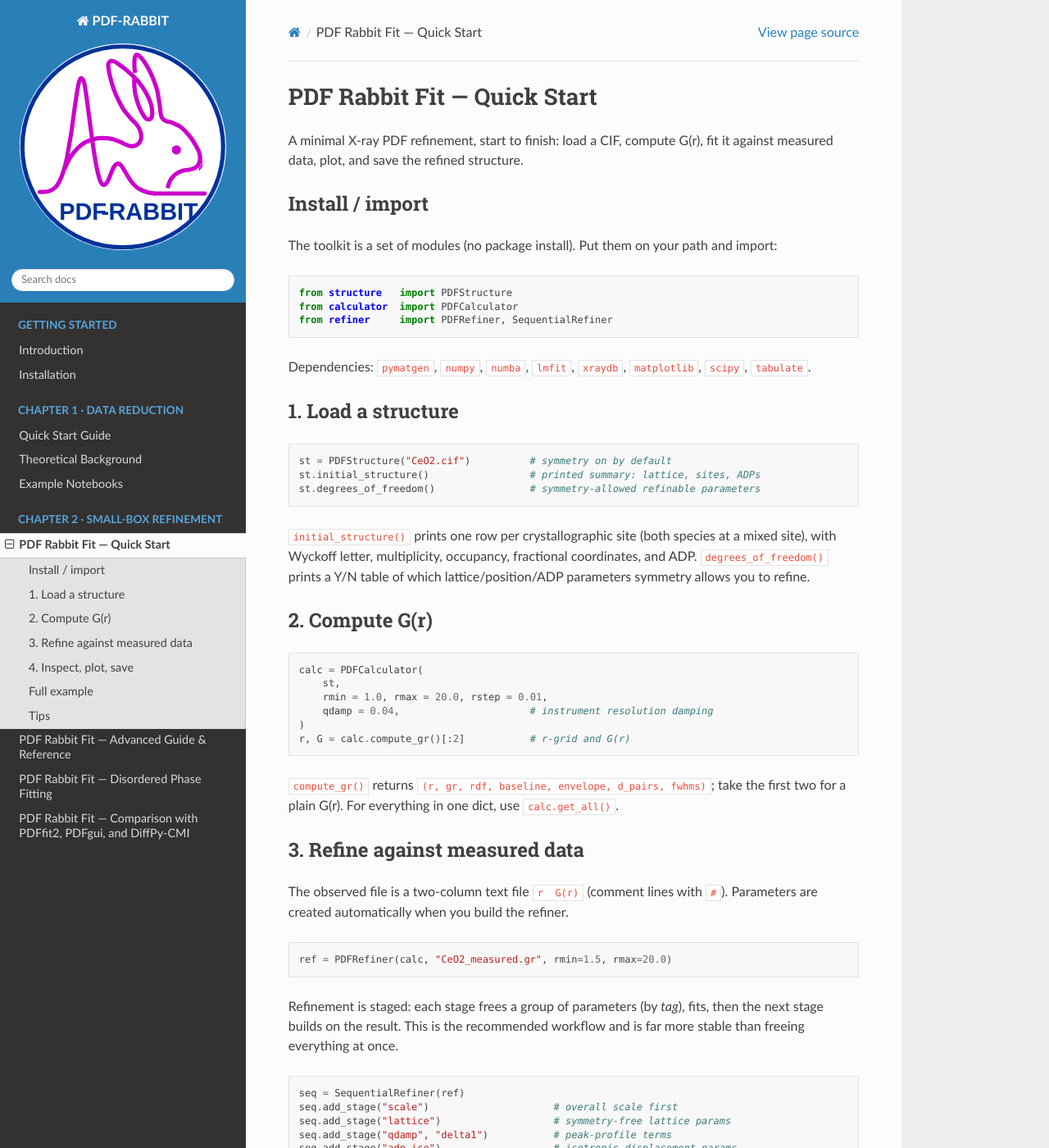
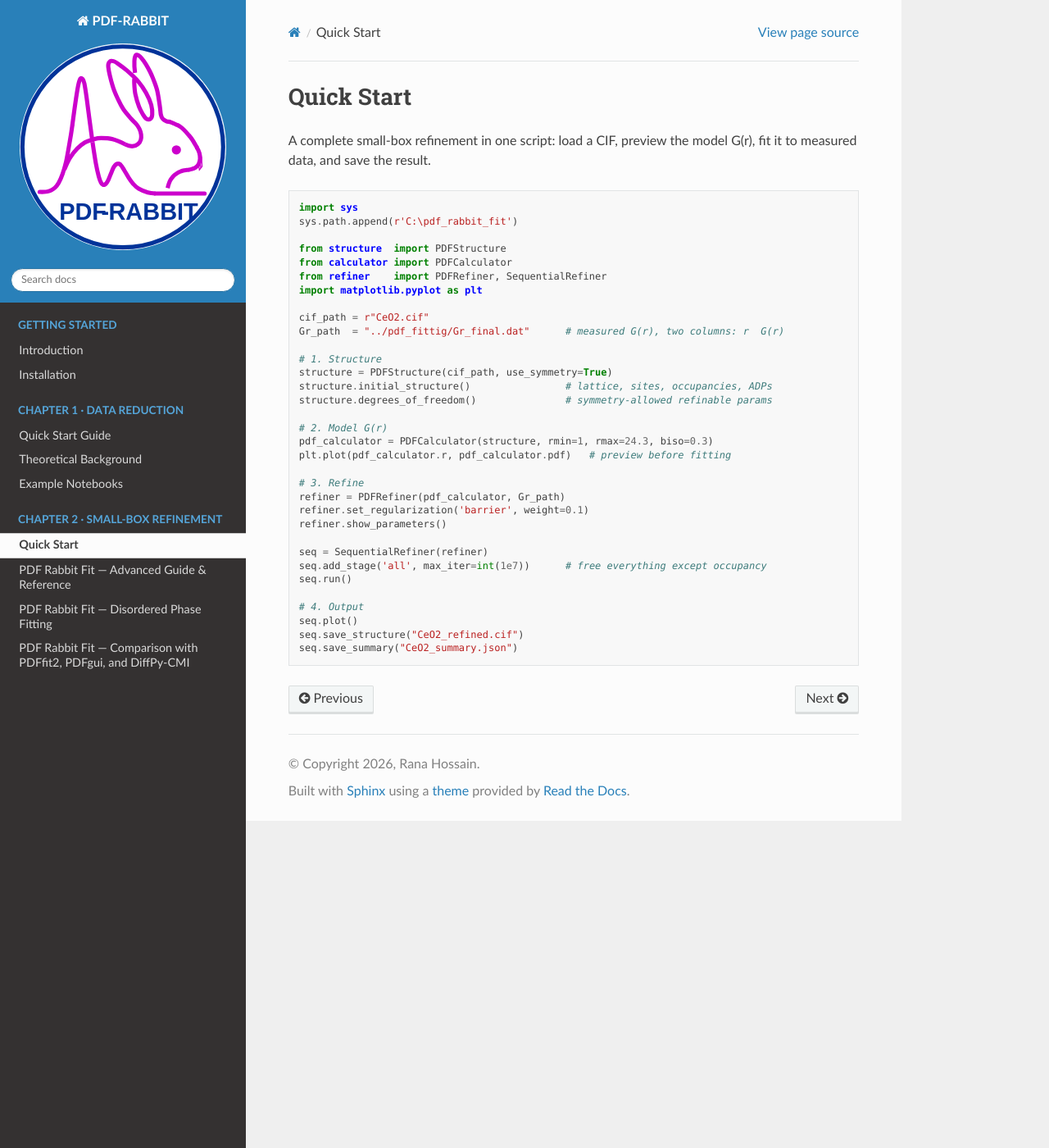
Before and after one commit to Rana-Phy/PDF-RABBIT, a Sphinx documentation site: the page built from docs/rquickstart.md, in a window 1280 px wide and 1400 px high. Shown: the whole window at 82% size. Built offline with Sphinx 7.4.7 and the Read the Docs theme 3.1.0, drawn with Linux system fonts in a browser that asks for light colours; some of the changed text lies outside the part shown.

Commit message:
Update rquickstart.md

````diff
--- a/docs/rquickstart.md
+++ b/docs/rquickstart.md
@@ -1,122 +1,40 @@
-# PDF Rabbit Fit — Quick Start
+# Quick Start
 
-A minimal X-ray PDF refinement, start to finish: load a CIF, compute G(r),
-fit it against measured data, plot, and save the refined structure.
-
-## Install / import
-
-The toolkit is a set of modules (no package install). Put them on your path
-and import:
+A complete small-box refinement in one script: load a CIF, preview the model
+G(r), fit it to measured data, and save the result.
 
 ```python
-from structure   import PDFStructure
-from calculator  import PDFCalculator
-from refiner     import PDFRefiner, SequentialRefiner
-```
+import sys
+sys.path.append(r'C:\pdf_rabbit_fit')
 
-Dependencies: `pymatgen`, `numpy`, `numba`, `lmfit`, `xraydb`, `matplotlib`,
-`scipy`, `tabulate`.
-
-## 1. Load a structure
-
-```python
-st = PDFStructure("CeO2.cif")          # symmetry on by default
-st.initial_structure()                 # printed summary: lattice, sites, ADPs
-st.degrees_of_freedom()                # symmetry-allowed refinable parameters
-```
-
-`initial_structure()` prints one row per crystallographic site (both species
-at a mixed site), with Wyckoff letter, multiplicity, occupancy, fractional
-coordinates, and ADP. `degrees_of_freedom()` prints a Y/N table of which
-lattice/position/ADP parameters symmetry allows you to refine.
-
-## 2. Compute G(r)
-
-```python
-calc = PDFCalculator(
-    st,
-    rmin = 1.0, rmax = 20.0, rstep = 0.01,
-    qdamp = 0.04,                      # instrument resolution damping
-)
-r, G = calc.compute_gr()[:2]           # r-grid and G(r)
-```
-
-`compute_gr()` returns `(r, gr, rdf, baseline, envelope, d_pairs, fwhms)`;
-take the first two for a plain G(r). For everything in one dict, use
-`calc.get_all()`.
-
-## 3. Refine against measured data
-
-The observed file is a two-column text file `r  G(r)` (comment lines with `#`).
-Parameters are created automatically when you build the refiner.
-
-```python
-ref = PDFRefiner(calc, "CeO2_measured.gr", rmin=1.5, rmax=20.0)
-```
-
-Refinement is staged: each stage frees a group of parameters (by *tag*),
-fits, then the next stage builds on the result. This is the recommended
-workflow and is far more stable than freeing everything at once.
-
-```python
-seq = SequentialRefiner(ref)
-seq.add_stage("scale")                     # overall scale first
-seq.add_stage("lattice")                   # symmetry-free lattice params
-seq.add_stage("qdamp", "delta1")           # peak-profile terms
-seq.add_stage("adp_iso")                   # isotropic displacement params
-seq.run()                                  # prints per-stage Rwp + tables
-```
-
-`add_stage(*tags)` frees the listed tag groups for that stage. You can prefix
-an optional **label** (any string that isn't itself a tag/parameter name):
-`seq.add_stage("thermal", "adp_iso")`. Common tags: `scale`, `lattice`,
-`positions`, `adp`, `adp_iso`, `pdf`, `all` (everything *except* occupancy),
-or any individual parameter name. See the Advanced guide for the full list.
-
-## 4. Inspect, plot, save
-
-```python
-print("final Rwp:", ref.calculate_rwp())
-ref.plot()                                 # observed / calculated / difference
-ref.show_parameters()                      # value, stderr, bounds, status
-
-ref.save_structure("CeO2_refined.cif")     # writes refined CIF (ADPs included)
-ref.get_refinement_data("CeO2_fit.txt")    # r, G_obs, G_calc, difference
-ref.save_report("CeO2_report.json")        # parameters + Rwp history
-```
-
-## Full example
-
-```python
 from structure  import PDFStructure
 from calculator import PDFCalculator
 from refiner    import PDFRefiner, SequentialRefiner
+import matplotlib.pyplot as plt
 
-st   = PDFStructure("CeO2.cif")
-calc = PDFCalculator(st, rmin=1.0, rmax=20.0, rstep=0.01, qdamp=0.04)
+cif_path = r"CeO2.cif"
+Gr_path  = "../pdf_fittig/Gr_final.dat"      # measured G(r), two columns: r  G(r)
 
-ref  = PDFRefiner(calc, "CeO2_measured.gr", rmin=1.5, rmax=20.0)
-seq  = SequentialRefiner(ref)
-seq.add_stage("warm-up", "scale")
-seq.add_stage("cell",    "lattice")
-seq.add_stage("profile", "qdamp", "delta1")
-seq.add_stage("thermal", "adp_iso")
+# 1. Structure
+structure = PDFStructure(cif_path, use_symmetry=True)
+structure.initial_structure()                # lattice, sites, occupancies, ADPs
+structure.degrees_of_freedom()               # symmetry-allowed refinable params
+
+# 2. Model G(r)
+pdf_calculator = PDFCalculator(structure, rmin=1, rmax=24.3, biso=0.3)
+plt.plot(pdf_calculator.r, pdf_calculator.pdf)   # preview before fitting
+
+# 3. Refine
+refiner = PDFRefiner(pdf_calculator, Gr_path)
+refiner.set_regularization('barrier', weight=0.1)
+refiner.show_parameters()
+
+seq = SequentialRefiner(refiner)
+seq.add_stage('all', max_iter=int(1e7))      # free everything except occupancy
 seq.run()
 
-ref.plot()
+# 4. Output
+seq.plot()
 seq.save_structure("CeO2_refined.cif")
-seq.save_summary("CeO2_stages.json")
+seq.save_summary("CeO2_summary.json")
 ```
-
-## Tips
-
-- **Bounds / fixing:** `ref.set_bounds("a", 5.40, 5.42)`. Setting equal bounds
-  (`set_bounds("scale", 1.0, 1.0)`) fixes a parameter at that value.
-- **Refine order matters:** scale → lattice → profile → positions → ADP is a
-  reliable default. ADPs and the profile terms (`qdamp`, `delta1`, `delta2`)
-  correlate, so don't free them in the same early stage.
-- **Occupancy is opt-in.** It is never refined by the `all` tag; you free it
-  explicitly with the `occ` tag or `occ_*` names. See the Disordered-phase
-  guide.
-- **Reproducible peak widths:** `qdamp` captures instrument resolution;
-  `delta1`/`delta2` capture correlated motion (sharper near-neighbour peaks).
````
